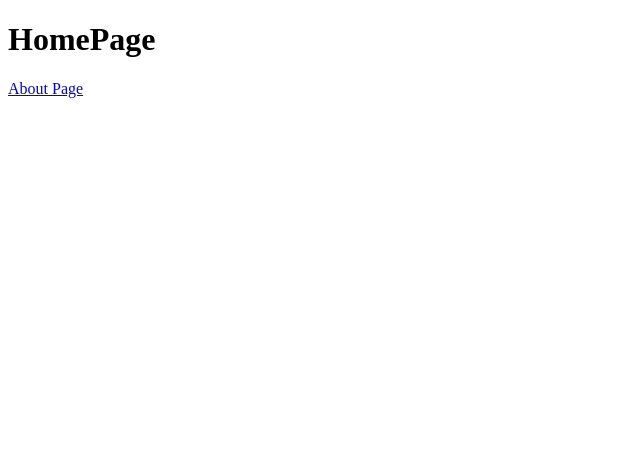
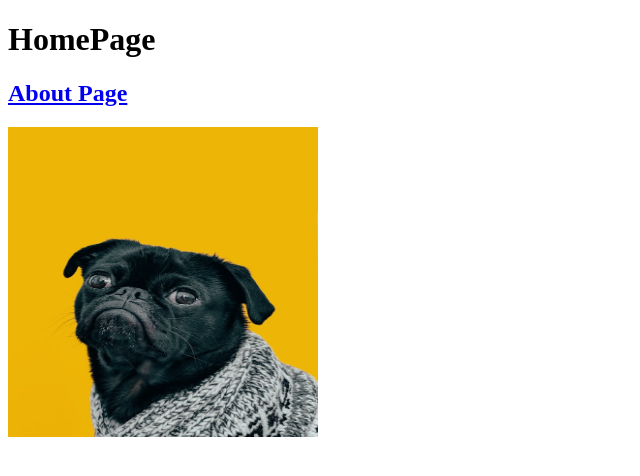
Before and after one commit to NMSebake/Full_Stack_Web_Developer, a plain HTML site: page odin_links_and_images/index.html in a window 1280 px wide. Shown: the whole page, without its empty margins (0-640 px from the left). Drawn offline with Linux system fonts and the light colour scheme.

Commit message:
images
Images were added using <img> element and src attribute on both the index.html file and the about.html file

```diff
--- a/odin_links_and_images/index.html
+++ b/odin_links_and_images/index.html
@@ -7,6 +7,8 @@
     <body>
         <h1>HomePage</h1>
         <!-- <a href="https://www.theodinproject.com/about" target="_blank" rel="noreferrer">About The Odin Project</a><br> -->
-        <a href="./pages/about.html" target="_blank" rel="noreferrer">About Page</a>
+        <h2><a href="./pages/about.html" target="_blank" rel="noreferrer">About Page</a></h2>
+
     </body>
+    <img src="./images/dog_image.jpg" alt="Image of a dog" height="310" width="310">
 </head>
```
Also changed, not shown: odin_links_and_images/pages/about.html (+1 -0 lines), odin_links_and_images/images/dog_image.jpg (added).
